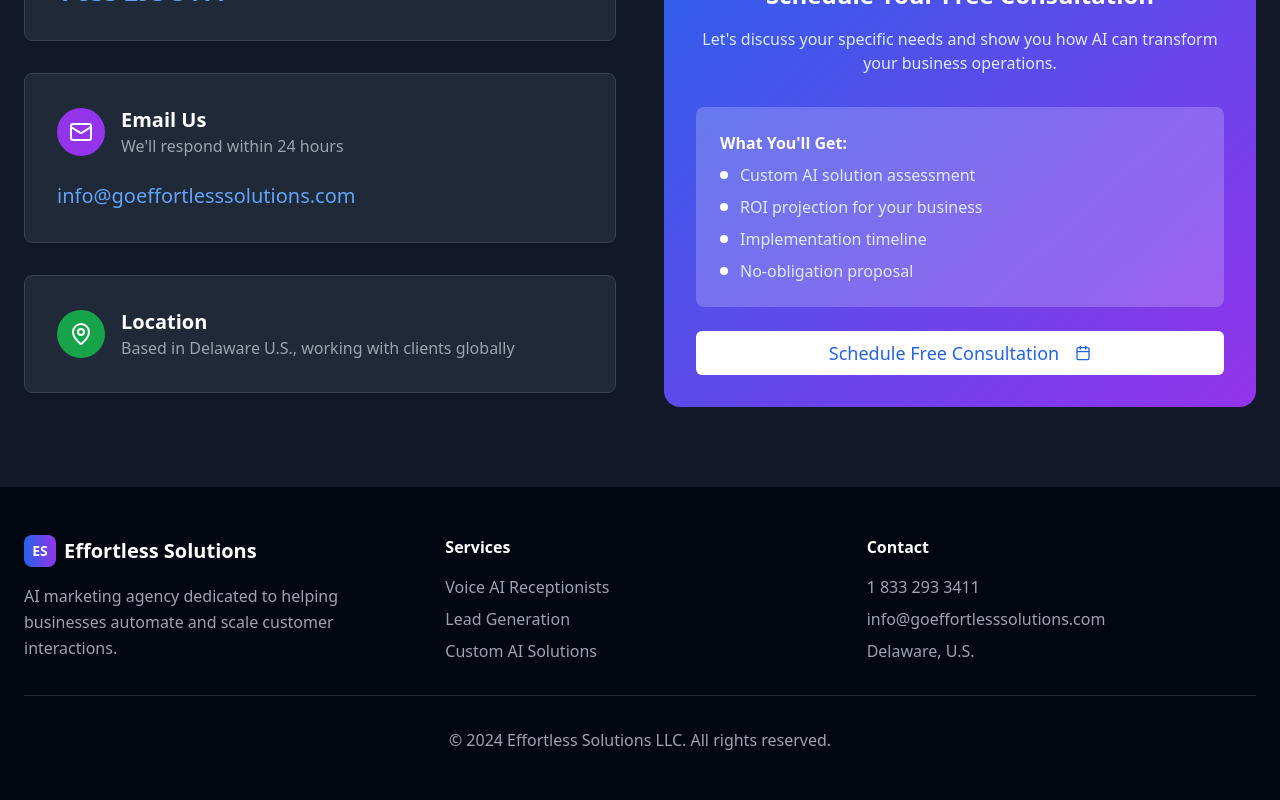
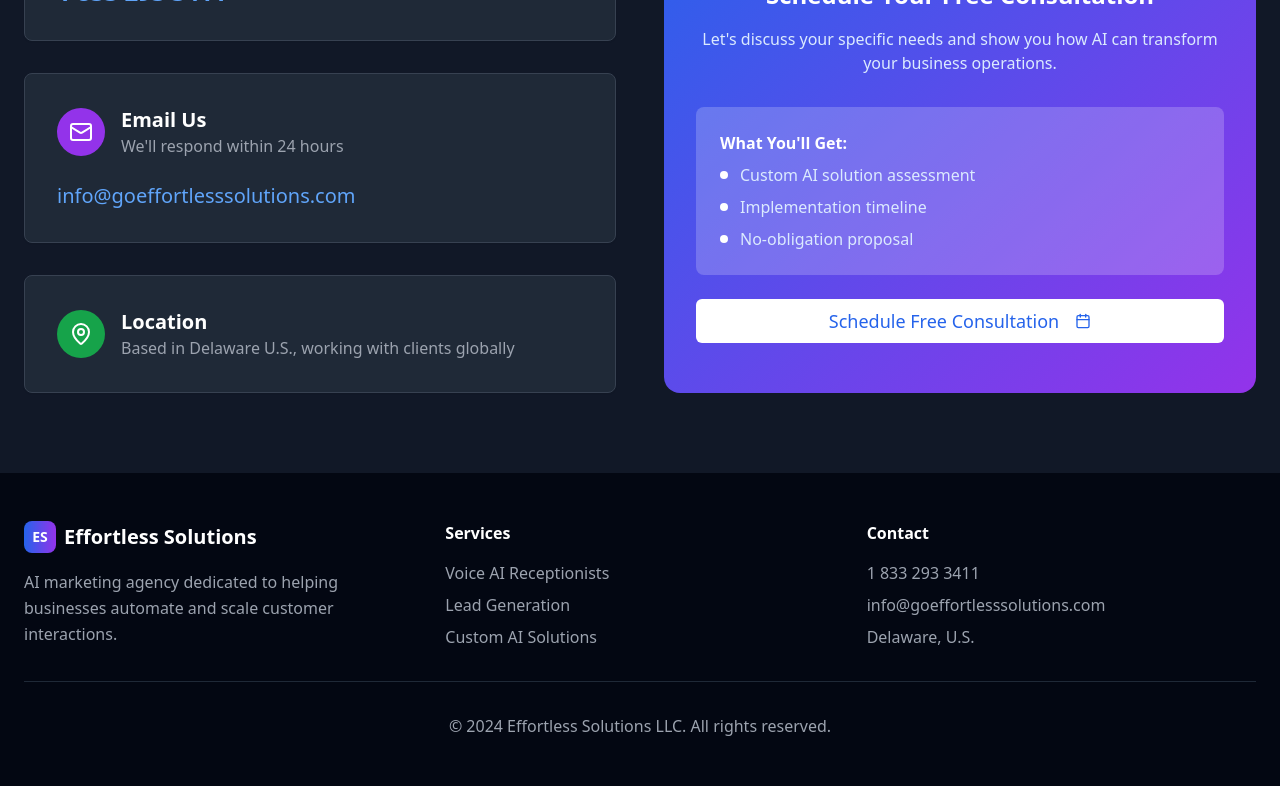
Before and after one commit to FranklinG70/effortless-solutions-45, a React (Vite) app: page / in a window 1280 px wide. Shown: the part 3173-3973 px from the top of the page. Built offline with nearby package versions, Linux system fonts and the light colour scheme.

Commit message:
Remove ROI projection from contact form
Removed the "ROI projection for your business" bullet point from the "What You'll Get" section in the Contact component.

```diff
--- a/src/components/Contact.tsx
+++ b/src/components/Contact.tsx
@@ -83,10 +83,6 @@ const Contact = () => {
                   </li>
                   <li className="flex items-center">
                     <div className="w-2 h-2 bg-white rounded-full mr-3"></div>
-                    ROI projection for your business
-                  </li>
-                  <li className="flex items-center">
-                    <div className="w-2 h-2 bg-white rounded-full mr-3"></div>
                     Implementation timeline
                   </li>
                   <li className="flex items-center">
```
